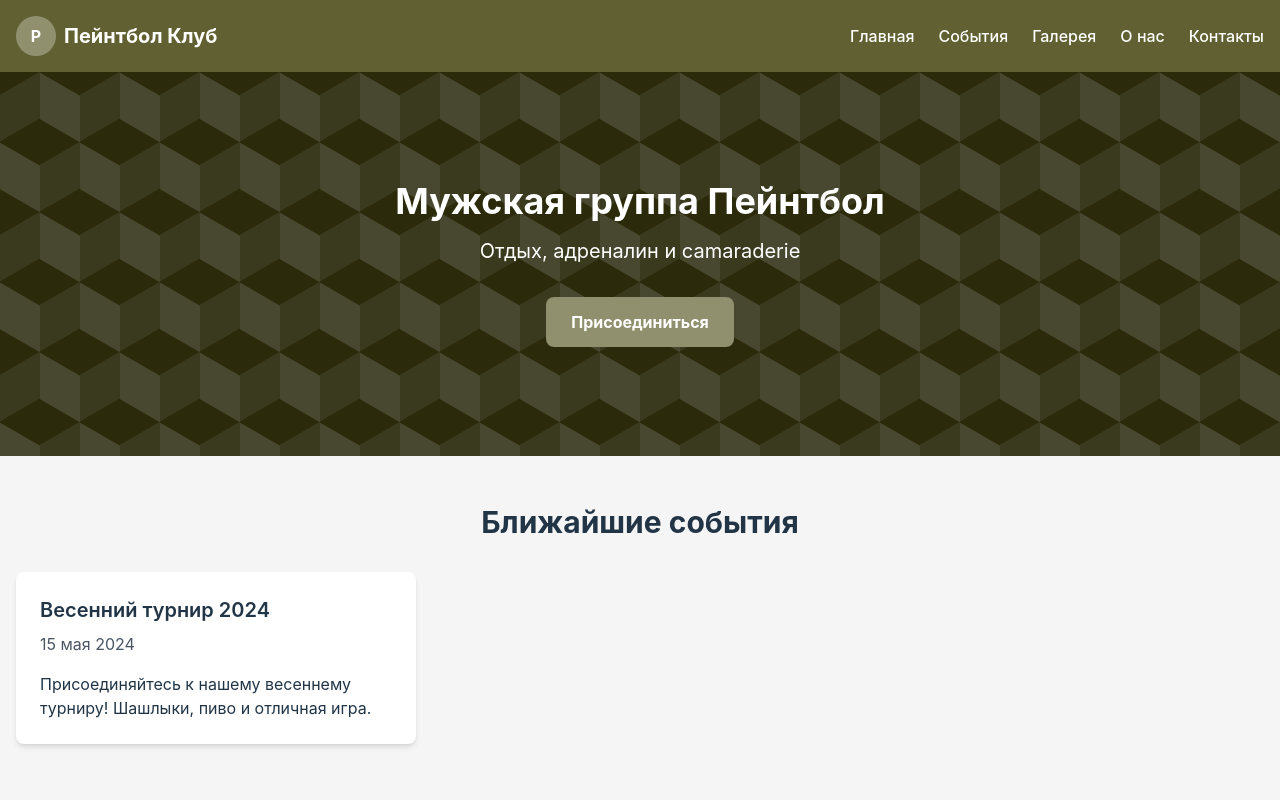
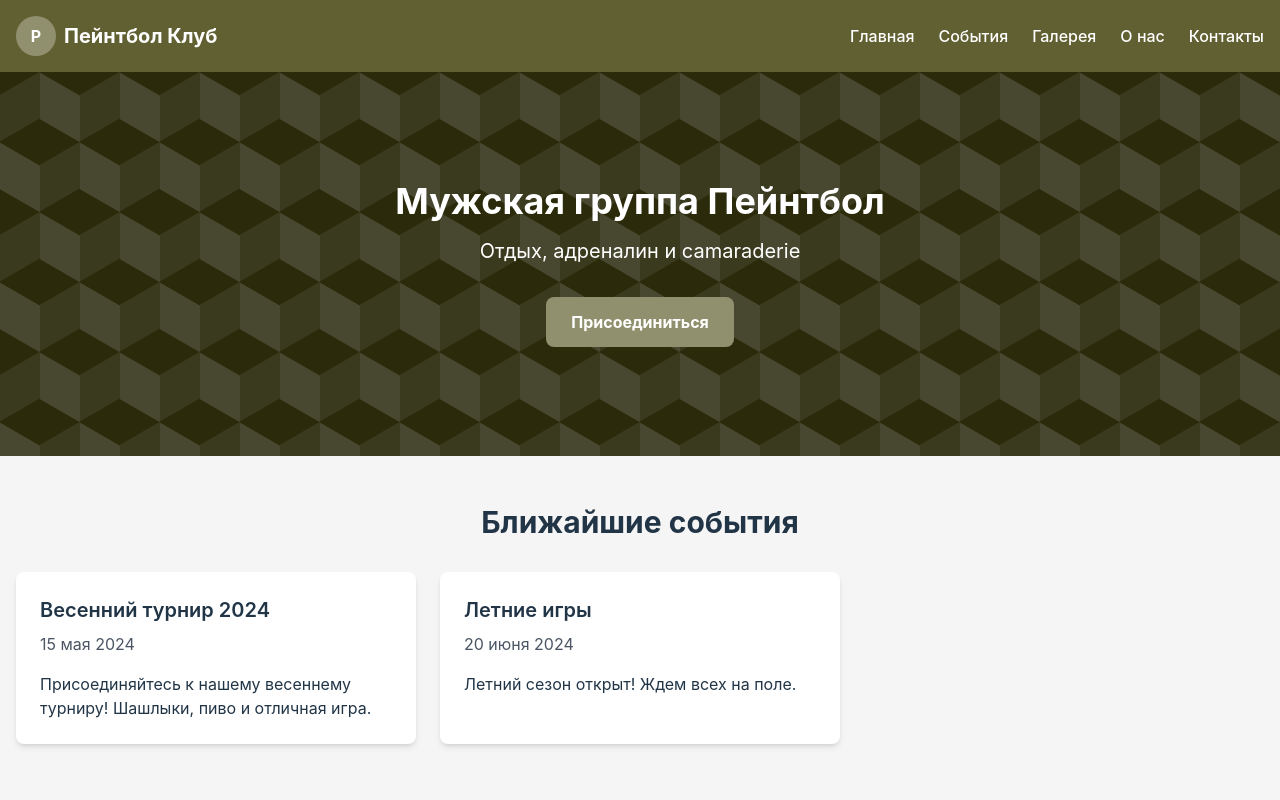
Before and after one commit to AlexH73/paintball, a React (Vite) app: page / in a window 1280 px wide. Shown: the top 800 px of the page. Built offline with nearby package versions, Linux system fonts and the light colour scheme.

Commit message:
feat(global):
The basic project structure with components and pages is configured, navigation between pages is implemented, sections for the main page are added, basic UI components are implemented, and the useEvents hook is used to work with event data.

```diff
--- /dev/null
+++ b/src/components/sections/Hero/Hero.tsx
@@ -0,0 +1,16 @@
+const Hero = () => {
+  return (
+    <section className="relative h-96 camouflage-pattern flex items-center justify-center">
+      <div className="absolute inset-0 bg-black bg-opacity-40"></div>
+      <div className="relative z-10 text-center text-white px-4">
+        <h2 className="text-4xl font-bold mb-4">Мужская группа Пейнтбол</h2>
+        <p className="text-xl mb-8">Отдых, адреналин и camaraderie</p>
+        <button className="bg-camouflage-500 hover:bg-camouflage-600 text-white font-bold py-3 px-6 rounded-lg transition-colors">
+          Присоединиться
+        </button>
+      </div>
+    </section>
+  );
+};
+
+export default Hero;
--- /dev/null
+++ b/src/components/sections/UpcomingEvents/UpcomingEvents.tsx
@@ -0,0 +1,28 @@
+import Card from "../../ui/Card/Card";
+import LoadingSpinner from "../../ui/LoadingSpinner/LoadingSpinner";
+import { useEvents } from "../../../hooks/useEvents/useEvents";
+
+const UpcomingEvents = () => {
+  const { events, loading } = useEvents();
+
+  if (loading) {
+    return <LoadingSpinner />;
+  }
+
+  return (
+    <section className="container mx-auto px-4 py-12">
+      <h2 className="text-3xl font-bold text-center mb-8">Ближайшие события</h2>
+      <div className="grid grid-cols-1 md:grid-cols-2 lg:grid-cols-3 gap-6">
+        {events.map((event) => (
+          <Card key={event.id} className="p-6">
+            <h3 className="text-xl font-semibold mb-2">{event.title}</h3>
+            <p className="text-gray-600 mb-4">{event.date}</p>
+            <p>{event.description}</p>
+          </Card>
+        ))}
+      </div>
+    </section>
+  );
+};
+
+export default UpcomingEvents;
--- /dev/null
+++ b/src/components/ui/Card/Card.tsx
@@ -0,0 +1,19 @@
+import React from "react";
+
+interface CardProps {
+  children: React.ReactNode;
+  className?: string;
+  onClick?: () => void;
+}
+
+const Card: React.FC<CardProps> = ({ children, className = "", onClick }) => {
+  const baseClasses = "bg-white rounded-lg shadow-md overflow-hidden";
+
+  return (
+    <div className={`${baseClasses} ${className}`} onClick={onClick}>
+      {children}
+    </div>
+  );
+};
+
+export default Card;
--- /dev/null
+++ b/src/components/ui/Input/Input.tsx
@@ -0,0 +1,29 @@
+import React from "react";
+
+interface InputProps {
+  type?: string;
+  placeholder?: string;
+  value?: string;
+  onChange?: (e: React.ChangeEvent<HTMLInputElement>) => void;
+  className?: string;
+}
+
+const Input: React.FC<InputProps> = ({
+  type = "text",
+  placeholder = "",
+  value,
+  onChange,
+  className = "",
+}) => {
+  return (
+    <input
+      type={type}
+      placeholder={placeholder}
+      value={value}
+      onChange={onChange}
+      className={`w-full px-3 py-2 border border-gray-300 rounded-md focus:outline-none focus:ring-2 focus:ring-camouflage-500 ${className}`}
+    />
+  );
+};
+
+export default Input;
--- /dev/null
+++ b/src/components/ui/LoadingSpinner/LoadingSpinner.tsx
@@ -0,0 +1,9 @@
+const LoadingSpinner = () => {
+  return (
+    <div className="flex justify-center items-center py-8">
+      <div className="animate-spin rounded-full h-12 w-12 border-t-2 border-b-2 border-camouflage-500"></div>
+    </div>
+  );
+};
+
+export default LoadingSpinner;
--- /dev/null
+++ b/src/contexts/AppContext/AppContext.tsx
@@ -0,0 +1,53 @@
+import React, { createContext, useContext, useReducer } from "react";
+
+interface AppState {
+  events: any[];
+  loading: boolean;
+}
+
+type AppAction =
+  | { type: "SET_EVENTS"; payload: any[] }
+  | { type: "SET_LOADING"; payload: boolean };
+
+interface AppContextType {
+  state: AppState;
+  dispatch: React.Dispatch<AppAction>;
+}
+
+const AppContext = createContext<AppContextType | undefined>(undefined);
+
+const appReducer = (state: AppState, action: AppAction): AppState => {
+  switch (action.type) {
+    case "SET_EVENTS":
+      return { ...state, events: action.payload };
+    case "SET_LOADING":
+      return { ...state, loading: action.payload };
+    default:
+      return state;
+  }
+};
+
+const initialState: AppState = {
+  events: [],
+  loading: false,
+};
+
+export const AppProvider: React.FC<{ children: React.ReactNode }> = ({
+  children,
+}) => {
+  const [state, dispatch] = useReducer(appReducer, initialState);
+
+  return (
+    <AppContext.Provider value={{ state, dispatch }}>
+      {children}
+    </AppContext.Provider>
+  );
+};
+
+export const useApp = () => {
+  const context = useContext(AppContext);
+  if (context === undefined) {
+    throw new Error("useApp must be used within an AppProvider");
+  }
+  return context;
+};
--- /dev/null
+++ b/src/hooks/useEvents/useEvents.ts
@@ -0,0 +1,41 @@
+import { useEffect } from "react";
+import { useApp } from "../../contexts/AppContext/AppContext";
+
+export const useEvents = () => {
+  const { state, dispatch } = useApp();
+
+  useEffect(() => {
+    const fetchEvents = async () => {
+      dispatch({ type: "SET_LOADING", payload: true });
+
+      // Имитация загрузки данных
+      setTimeout(() => {
+        const mockEvents = [
+          {
+            id: 1,
+            title: "Весенний турнир 2024",
+            date: "15 мая 2024",
+            description:
+              "Присоединяйтесь к нашему весеннему турниру! Шашлыки, пиво и отличная игра.",
+          },
+          {
+            id: 2,
+            title: "Летние игры",
+            date: "20 июня 2024",
+            description: "Летний сезон открыт! Ждем всех на поле.",
+          },
+        ];
+
+        dispatch({ type: "SET_EVENTS", payload: mockEvents });
+        dispatch({ type: "SET_LOADING", payload: false });
+      }, 1000);
+    };
+
+    fetchEvents();
+  }, [dispatch]);
+
+  return {
+    events: state.events,
+    loading: state.loading,
+  };
+};
--- a/src/pages/Home.tsx
+++ b/src/pages/Home.tsx
@@ -1,33 +1,11 @@
+import Hero from "../components/sections/Hero/Hero";
+import UpcomingEvents from "../components/sections/UpcomingEvents/UpcomingEvents";
+
 const Home = () => {
   return (
     <div className="min-h-screen">
-      <section className="relative h-96 camouflage-pattern flex items-center justify-center">
-        <div className="absolute inset-0 bg-black bg-opacity-40"></div>
-        <div className="relative z-10 text-center text-white px-4">
-          <h2 className="text-4xl font-bold mb-4">Мужская группа Пейнтбол</h2>
-          <p className="text-xl mb-8">Отдых, адреналин и camaraderie</p>
-          <button className="bg-camouflage-500 hover:bg-camouflage-600 text-white font-bold py-3 px-6 rounded-lg transition-colors">
-            Присоединиться
-          </button>
-        </div>
-      </section>
-
-      <section className="container mx-auto px-4 py-12">
-        <h2 className="text-3xl font-bold text-center mb-8">
-          Ближайшие события
-        </h2>
-        <div className="grid grid-cols-1 md:grid-cols-2 lg:grid-cols-3 gap-6">
-          {/* Здесь будут карточки событий */}
-          <div className="bg-white rounded-lg shadow-md p-6">
-            <h3 className="text-xl font-semibold mb-2">Весенний турнир 2024</h3>
-            <p className="text-gray-600 mb-4">15 мая 2024</p>
-            <p>
-              Присоединяйтесь к нашему весеннему турниру! Шашлыки, пиво и
-              отличная игра.
-            </p>
-          </div>
-        </div>
-      </section>
+      <Hero />
+      <UpcomingEvents />
     </div>
   );
 };
```
Also changed, not shown: src/App.tsx (+9 -6 lines), src/components/Layout/Footer/Footer.tsx (renamed from src/components/Layout/Footer.tsx), src/components/Layout/Header/Header.tsx (renamed from src/components/Layout/Header.tsx).
